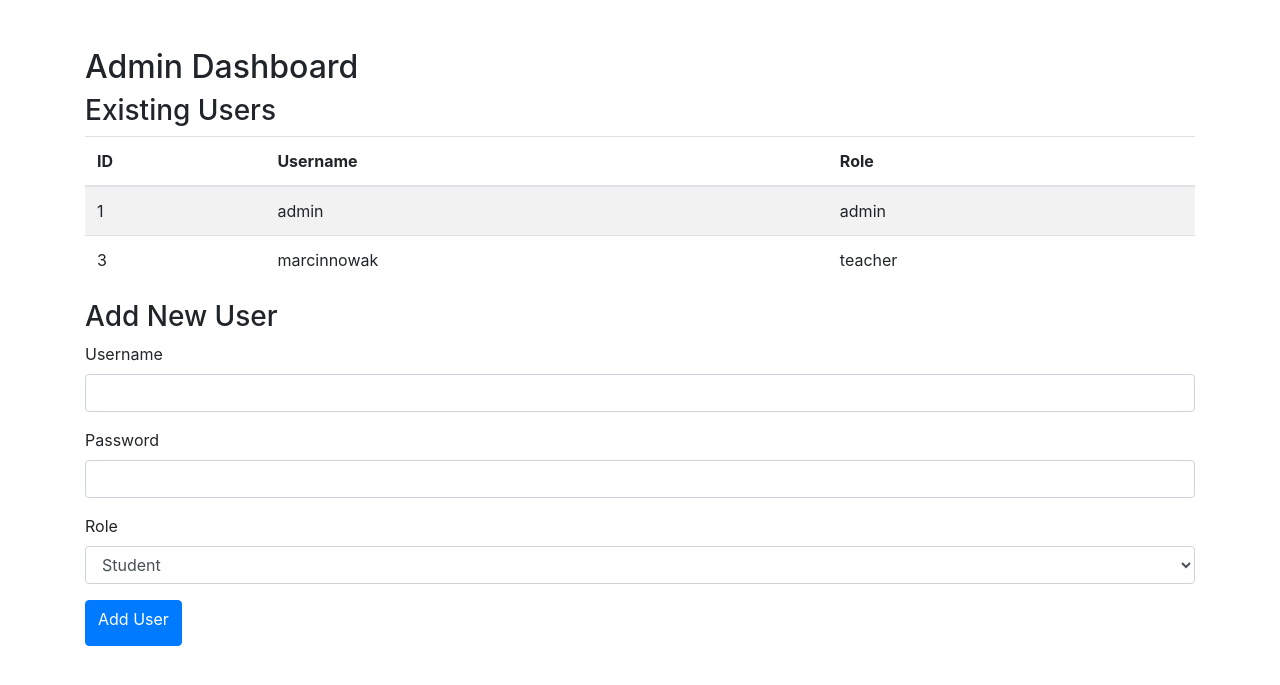
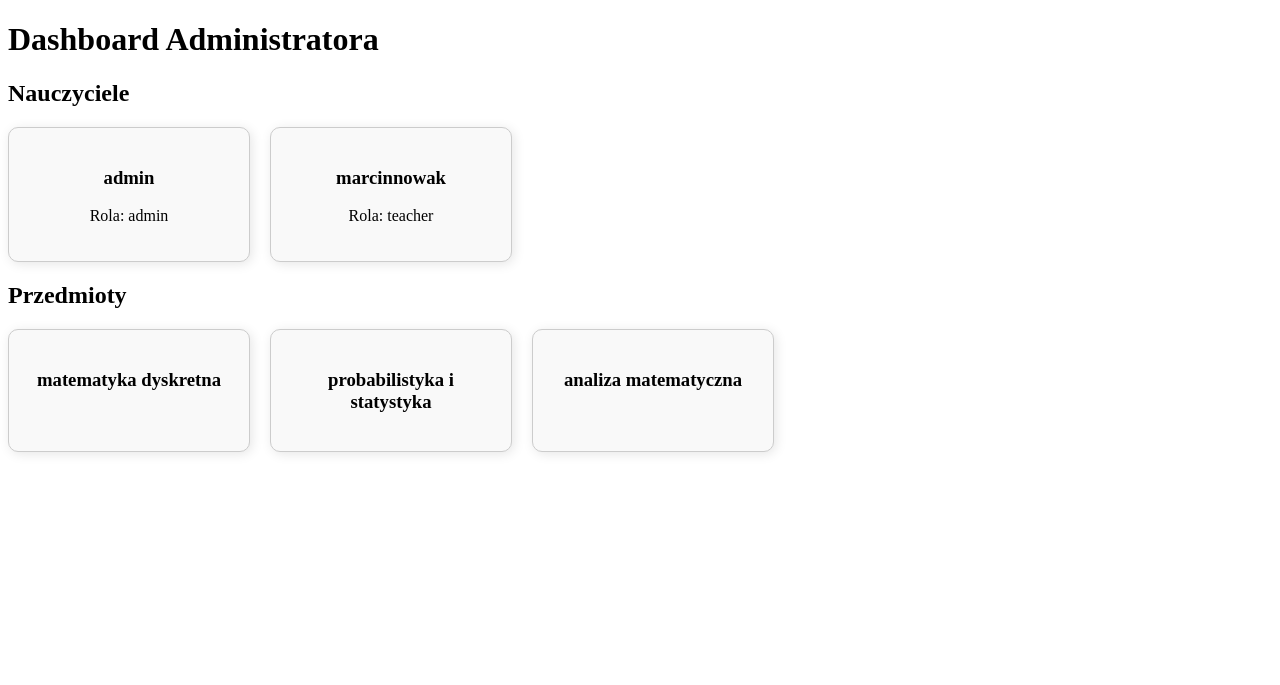
Before and after one commit to marcinnowak88/e-dziennik, a Flask app: template app/templates/admin_dashboard.html in a window 1280 px wide. Shown: the top 685 px of the page. Run offline with Flask 3, Linux system fonts and the light colour scheme; the template is opened without the code that fills it: values that come from a table or form of the project are taken from there, others are empty; parts of the project's set-up code (start-up, migrations or seed data) failed here and were passed over; some libraries are stand-ins or nearby versions.

Commit message:
przed porządkami z adminem

```diff
--- a/app/templates/admin_dashboard.html
+++ b/app/templates/admin_dashboard.html
@@ -1,54 +1,47 @@
 <!DOCTYPE html>
-<html lang="en">
+<html lang="pl">
 <head>
     <meta charset="UTF-8">
-    <meta name="viewport" content="width=device-width, initial-scale=1, shrink-to-fit=no">
-    <title>Admin Dashboard</title>
-    <link href="https://stackpath.bootstrapcdn.com/bootstrap/4.5.2/css/bootstrap.min.css" rel="stylesheet">
+    <meta name="viewport" content="width=device-width, initial-scale=1.0">
+    <title>Dashboard Administratora</title>
+    <style>
+        .container {
+            display: flex;
+            flex-wrap: wrap;
+            gap: 20px;
+        }
+
+        .card {
+            width: 200px;
+            padding: 20px;
+            border: 1px solid #ccc;
+            border-radius: 10px;
+            box-shadow: 2px 2px 12px rgba(0, 0, 0, 0.1);
+            text-align: center;
+            background-color: #f9f9f9;
+        }
+    </style>
 </head>
 <body>
-    <div class="container mt-5">
-        <h2>Admin Dashboard</h2>
+    <h1>Dashboard Administratora</h1>
 
-        <!-- Lista użytkowników -->
-        <h3>Existing Users</h3>
-        <table class="table table-striped">
-            <thead>
-                <tr>
-                    <th>ID</th>
-                    <th>Username</th>
-                    <th>Role</th>
-                </tr>
-            </thead>
-            <tbody>
-                {% for user in users %}
-                <tr>
-                    <td>{{ user.id }}</td>
-                    <td>{{ user.username }}</td>
-                    <td>{{ user.role }}</td>
-                </tr>
-                {% endfor %}
-            </tbody>
-        </table>
-
-        <!-- Formularz dodawania nowego użytkownika -->
-        <h3>Add New User</h3>
-        <form method="POST">
-            {{ form.hidden_tag() }}
-            <div class="form-group">
-                {{ form.username.label }} {{ form.username(class="form-control") }}
+    <h2>Nauczyciele</h2>
+    <div class="container">
+        {% for teacher in teachers %}
+            <div class="card">
+                <h3>{{ teacher.username }}</h3>
+                <p>Rola: {{ teacher.role }}</p>
             </div>
-            <div class="form-group">
-                {{ form.password.label }} {{ form.password(class="form-control") }}
-            </div>
-            <div class="form-group">
-                {{ form.role.label }} {{ form.role(class="form-control") }}
-            </div>
-            <button type="submit" class="btn btn-primary">{{ form.submit.label }}</button>
-        </form>
+        {% endfor %}
     </div>
 
-    <script src="https://code.jquery.com/jquery-3.5.1.slim.min.js"></script>
-    <script src="https://cdn.jsdelivr.net/npm/bootstrap@4.5.2/dist/js/bootstrap.bundle.min.js"></script>
+    <h2>Przedmioty</h2>
+    <div class="container">
+        {% for subject in subjects %}
+            <div class="card">
+                <h3>{{ subject.name }}</h3>
+            </div>
+        {% endfor %}
+    </div>
 </body>
 </html>
```
Also changed, not shown: add_admin.py (added, +24 -0 lines), add_teacher.py (added, +38 -0 lines), app/routes.py (+65 -10 lines), instance/app.db, 1 other file.
